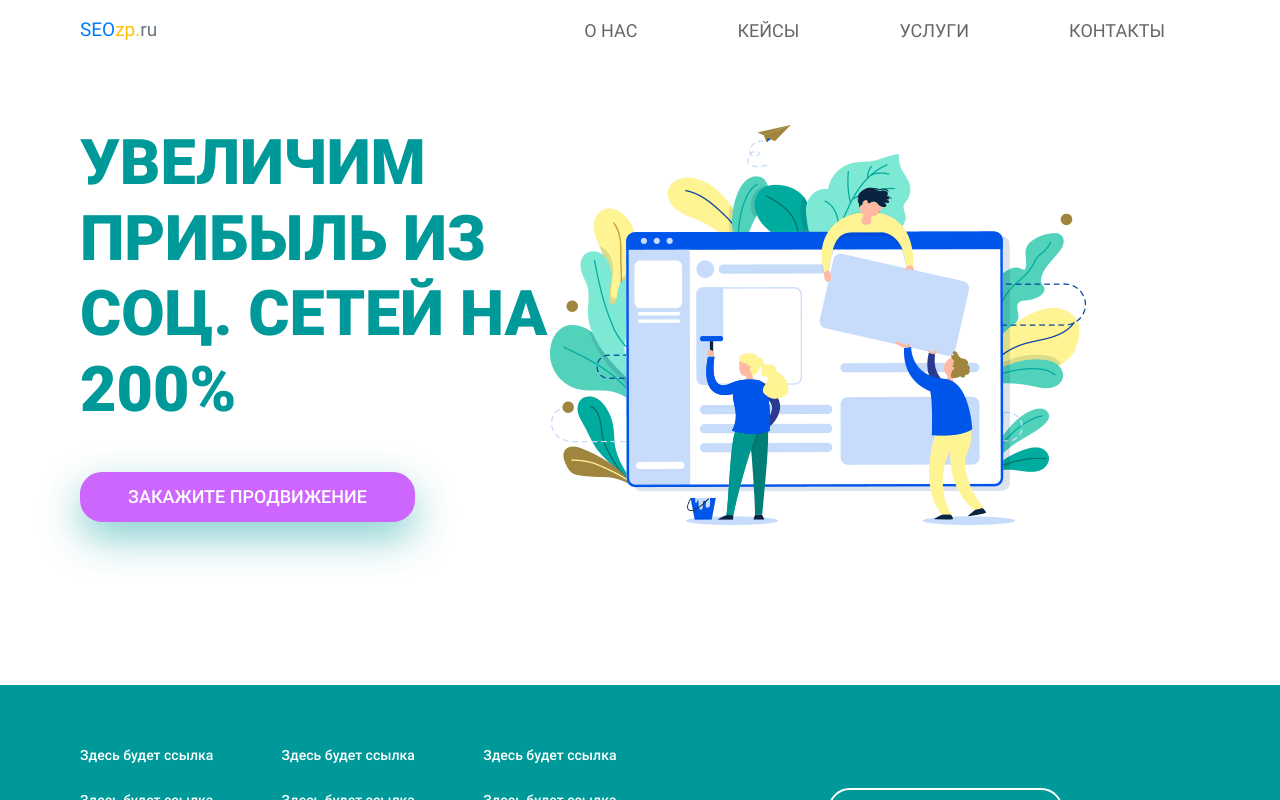
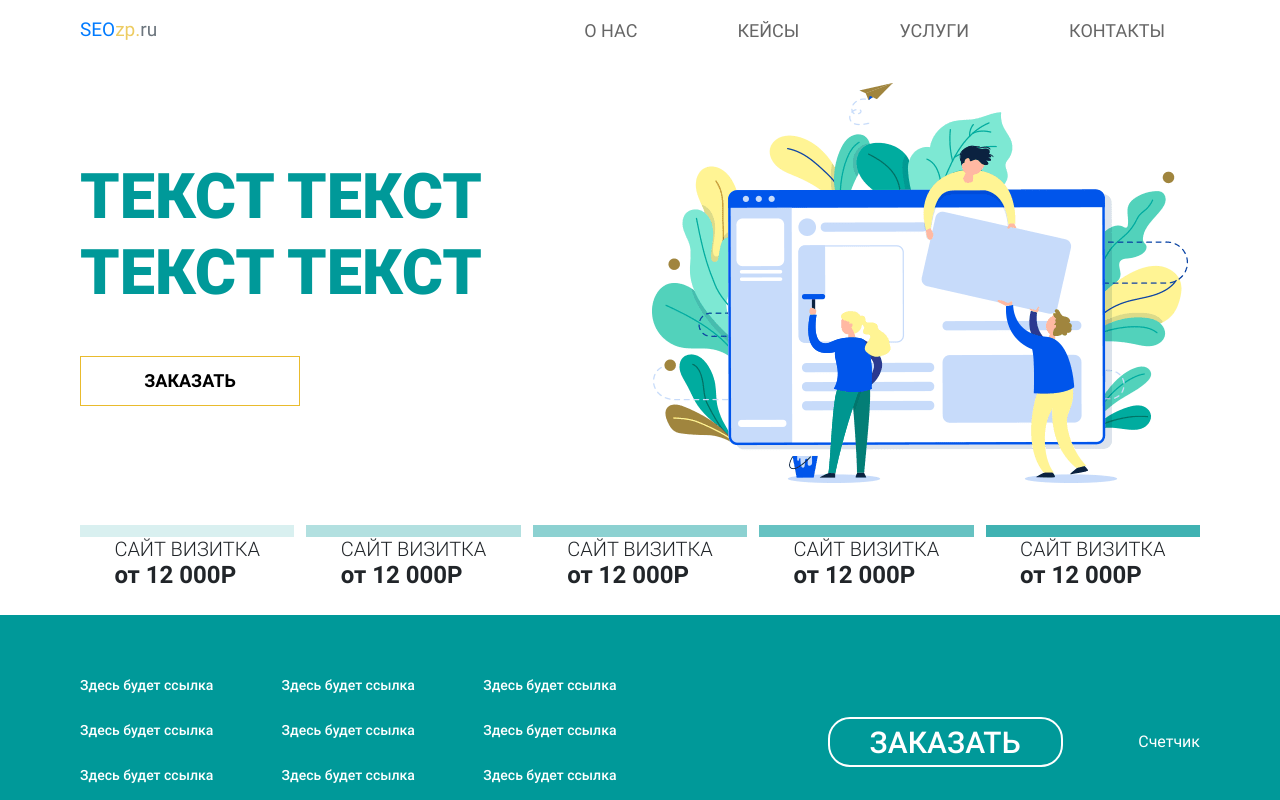
Before and after one commit to Deputat-Maksym/landings-site, a website: page src/html/pages/index.html in a window 1280 px wide. Drawn offline with nearby package versions, Linux system fonts and the light colour scheme; files that its build step writes are made by us from their sources; files whose address does not match are found by name.

Commit message:
top section

```diff
--- a/src/html/pages/index.html
+++ b/src/html/pages/index.html
@@ -15,10 +15,46 @@
         <section class="top-sect">
             <div class="inner-wrap">
                 <h1 class="main-header">
-                    <span>УВЕЛИЧИМ ПРИБЫЛЬ</span>
-                    ИЗ СОЦ. СЕТЕЙ НА 200%
+                    Текст текст текст текст
                 </h1>
-                <button class="btn btn--prom modal-show">Закажите продвижение</button>
+                <button class="btn btn--prom modal-show">Заказать</button>
+            </div>
+        </section>
+
+        <section class="prices">
+            <div class="inner-wrap">
+                <div class="prices-list">
+                    <div class="prices-item">
+                        <div class="prices-item-cont">
+                            <div class="prices-item-name">сайт визитка</div>
+                            <div class="prices-item-val">от 12 000Р</div>
+                        </div>
+                    </div>
+                    <div class="prices-item">
+                        <div class="prices-item-cont">
+                            <div class="prices-item-name">сайт визитка</div>
+                            <div class="prices-item-val">от 12 000Р</div>
+                        </div>
+                    </div>
+                    <div class="prices-item">
+                        <div class="prices-item-cont">
+                            <div class="prices-item-name">сайт визитка</div>
+                            <div class="prices-item-val">от 12 000Р</div>
+                        </div>
+                    </div>
+                    <div class="prices-item">
+                        <div class="prices-item-cont">
+                            <div class="prices-item-name">сайт визитка</div>
+                            <div class="prices-item-val">от 12 000Р</div>
+                        </div>
+                    </div>
+                    <div class="prices-item">
+                        <div class="prices-item-cont">
+                            <div class="prices-item-name">сайт визитка</div>
+                            <div class="prices-item-val">от 12 000Р</div>
+                        </div>
+                    </div>
+                </div>
             </div>
         </section>
 
--- a/src/style/base/common.scss
+++ b/src/style/base/common.scss
@@ -27,8 +27,8 @@
   --light-purple: #7f99e5;
   --pink: #e83e8c;
   --red: #dc3545;
-  --orange: #ff9933;
-  --yellow: #ffc107;
+  --orange: #e9bb2d;
+  --yellow: #edcc62;
   --green: #009999;
   --teal: #20c997;
   --cyan: #17a2b8;
--- a/src/style/main.scss
+++ b/src/style/main.scss
@@ -12,6 +12,7 @@
 @import 'templates/header';
 @import 'templates/footer';
 @import 'templates/modal-window';
+@import 'templates/prices';
 
 /*pages*/
 @import 'pages/index';
--- a/src/style/pages/index.scss
+++ b/src/style/pages/index.scss
@@ -1,51 +1,66 @@
 .top-sect {
-  padding: 65px 0;
+  padding: 10px 0 30px;
 
   @media only screen and (max-width: $breakpoint-lg) {
-    padding: 15px 0 50px;
+    padding: 15px 0;
   }
 
   .inner-wrap {
     position: relative;
-    min-height: 470px;
+    min-height: 425px;
+    display: flex;
+    flex-direction: column;
+    justify-content: center;
 
     @media only screen and (max-width: $breakpoint-lg) {
-      min-height: 350px;
+      min-height: 300px;
     }
 
     @media only screen and (max-width: $breakpoint-640) {
-      min-height: auto;
+      min-height: 195px;
     }
+
+    @media only screen and (max-width: $breakpoint-480) {
+      align-items: center;
+    }
+
 
     &:after {
       content: '';
       position: absolute;
-      top: 0;
-      left: 550px;
+      top: 50%;
+      //left: 550px;
+      right: 80px;
       display: block;
-      width: 536px;
+      //width: 536px;
+      transform: translateY(-50%);
+      width: calc(50% - 80px);
       height: 400px;
       background: url("../images/top-screen-bg.png") no-repeat;
       background-size: contain;
       background-position: top center;
 
       @media only screen and (max-width: $breakpoint-xl) {
-        left: 450px;
+        right: 25px;
+        width: calc(50% - 25px);
       }
 
       @media only screen and (max-width: $breakpoint-lg) {
         width: 400px;
         height: 280px;
-        left: unset;
-        right: 0;
-        top: 20%;
+      }
+
+      @media only screen and (max-width: $breakpoint-md) {
+        right: 10px;
+        width: calc(50% - 10px);
       }
 
       @media only screen and (max-width: $breakpoint-640) {
-        width: 180px;
-        height: 126px;
-        right: 20px;
-        top: 16%;
+        opacity: 0.3;
+        top: 0;
+        transform: none;
+        width: 260px;
+        height: 195px;
       }
     }
   }
@@ -55,33 +70,46 @@
     font-size: 3.9375rem;
     font-weight: 900;
     line-height: 1.2;
-    width: 100%;
-    max-width: 470px;
+    width: 50%;
+    //max-width: 470px;
     margin-bottom: 45px;
     position: relative;
     z-index: 1;
+    text-transform: uppercase;
+
+    @media only screen and (max-width: $breakpoint-640) {
+      width: 100%;
+    }
+
+    @media only screen and (max-width: $breakpoint-480) {
+      text-align: center;
+    }
   }
 }
 
 .btn--prom {
-  width: 100%;
-  max-width: 335px;
-  color: #fff;
-  background-color: var(--purple);
-  border: 2px solid var(--purple);
-  box-shadow: var(--bottom-shadow-alpha-green-40);
+  max-width: 220px;
+  border-radius: 0;
+  border: 1px solid var(--orange);
   position: relative;
   z-index: 1;
   line-height: 1.1;
+  font-weight: 700;
 
   @media only screen and (max-width: $breakpoint-sm) {
     font-size: 1rem;
-    width: 235px;
+  }
+
+  @media only screen and (max-width: $breakpoint-480) {
+    background: linear-gradient(to top, var(--yellow), var(--orange));
+    color: #fff;
+    border: 0 solid var(--orange);
   }
 
   &:hover {
-    background-color: #fff;
-    border: 2px solid var(--orange);
-    color: var(--orange)
+    //background-color:var(--orange);
+    background: linear-gradient(to top, var(--yellow), var(--orange));
+    color: #fff;
+    border: 0 solid var(--orange);
   }
 }
--- a/src/style/templates/header.scss
+++ b/src/style/templates/header.scss
@@ -135,7 +135,7 @@ header {
 
 .line-1, .line-2, .line-3 {
   height: 4px;
-  background: var(--dark-purple);
+  background: var(--green);
   position: relative;
   display: block;
   width: 35px;
@@ -162,7 +162,7 @@ header {
   position: absolute;
   width: 0;
   height: 4px;
-  background: var(--dark-purple);
+  background: var(--green);
   top: 50%;
   left: 50%;
   -webkit-transition: var(--transition);
--- /dev/null
+++ b/src/style/templates/prices.scss
@@ -0,0 +1,73 @@
+.prices {
+  &-list {
+    display: flex;
+    justify-content: center;
+    margin: 0 -6px;
+  }
+  &-item {
+    width: 100%;
+    max-width: 300px;
+    display: flex;
+    flex-direction: column;
+    justify-content: center;
+    align-items: center;
+    margin: 0 6px;
+
+    &:before {
+      content: '';
+      display: block;
+      width: 100%;
+      height: 12px;
+      background: var(--green);
+    }
+
+    &:nth-child(1) {
+      &:before {
+        opacity: 0.15;
+      }
+    }
+
+    &:nth-child(2) {
+      &:before {
+        opacity: 0.3;
+      }
+    }
+
+    &:nth-child(3) {
+      &:before {
+        opacity: 0.45;
+      }
+    }
+
+    &:nth-child(4) {
+      &:before {
+        opacity: 0.6;
+      }
+    }
+
+    &:nth-child(5) {
+      &:before {
+        opacity: 0.75;
+      }
+    }
+
+    &:nth-child(6) {
+      &:before {
+        opacity: 0.9;
+      }
+    }
+
+    &-name {
+      font-size: 1.25rem;
+      font-weight: 300;
+      text-transform: uppercase;
+      line-height: 1.2;
+    }
+
+    &-val {
+      font-size: 1.5rem;
+      font-weight: 700;
+      line-height: 1.2;
+    }
+  }
+}
```
Also changed, not shown: build/css/main.css, build/index.html, build/js/main.js.
